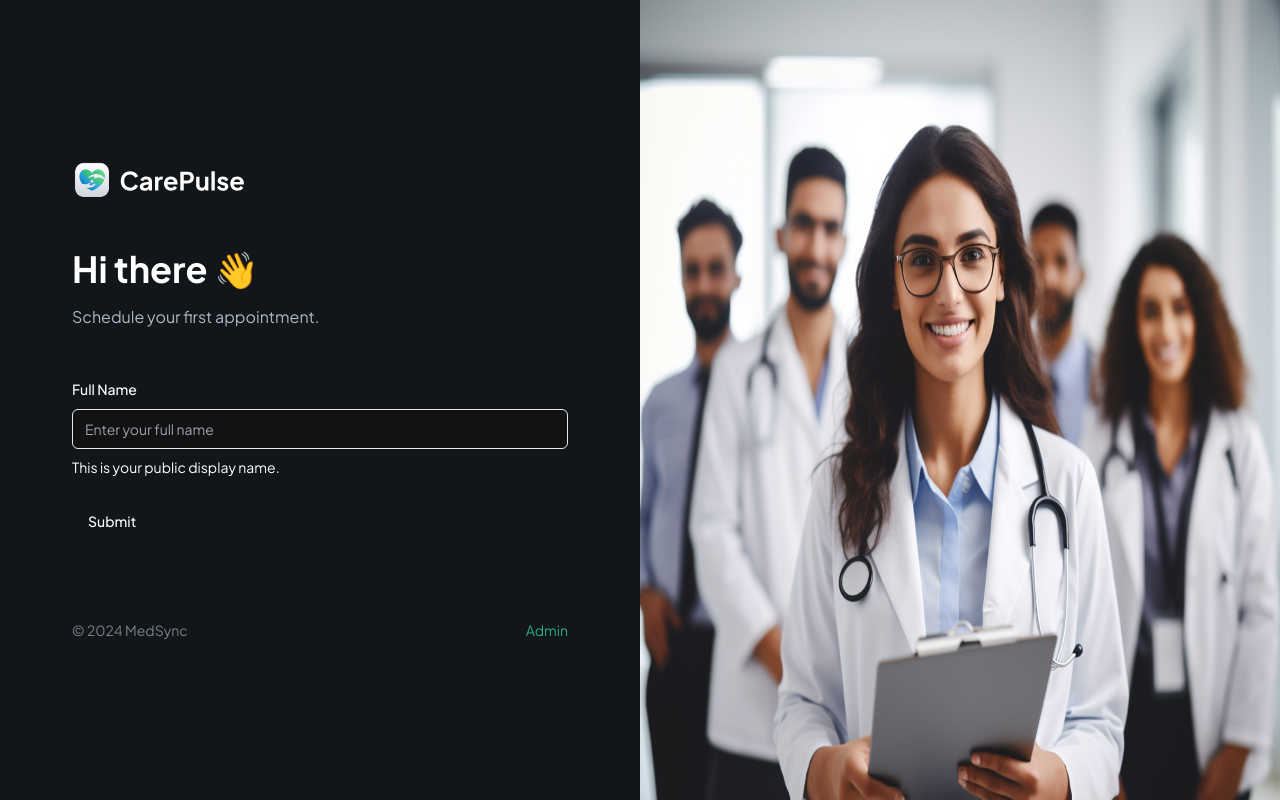
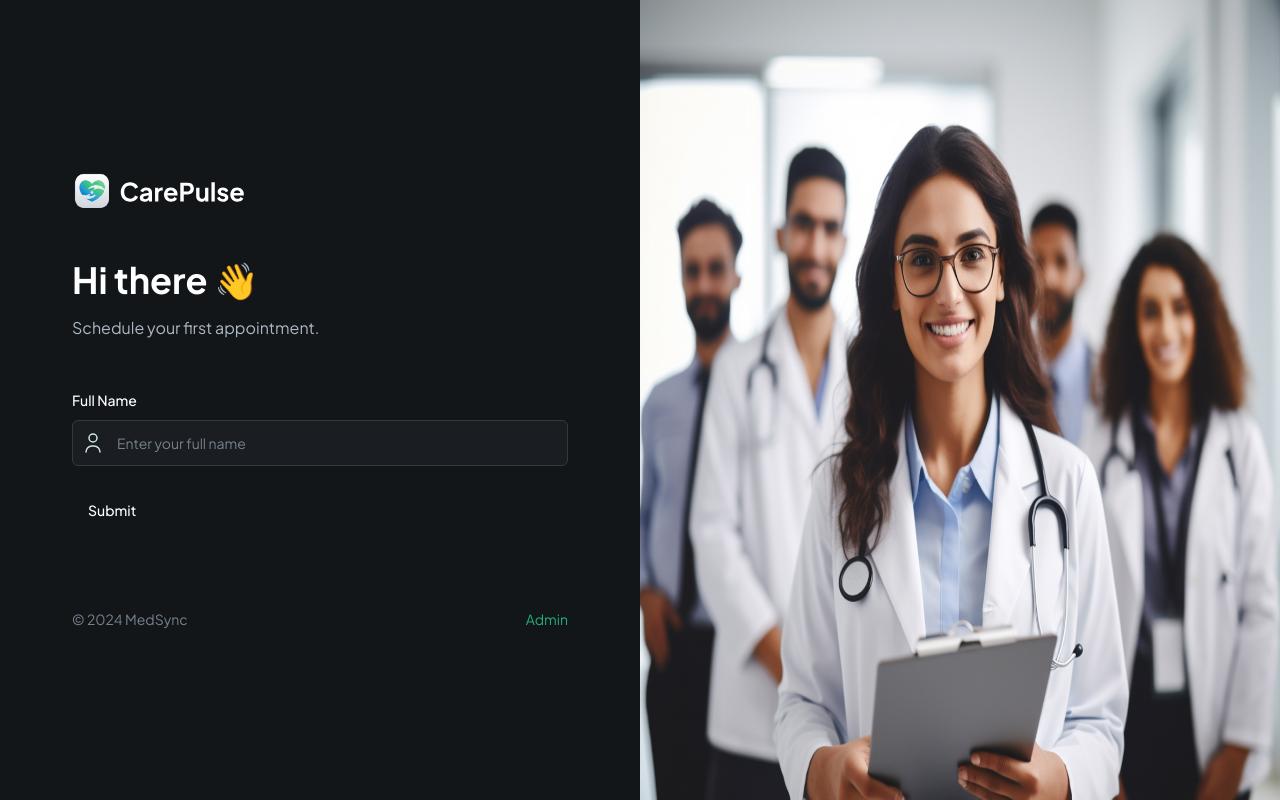
Before and after one commit to JubaStriker/medsync, a Next.js app: page / in a window 1280 px wide. Built offline with nearby package versions, Linux system fonts and the light colour scheme.

Commit message:
Resuable form building

```diff
--- a/components/forms/PatientForm.tsx
+++ b/components/forms/PatientForm.tsx
@@ -8,7 +8,7 @@ import { Form } from "@/components/ui/form"
 
 import CustomFormField from "../ui/CustomFormField"
 
-export enum FormFieldTypes {
+export enum FormFieldType {
     INPUT = "input",
     CHECKBOX = "checkbox",
     TEXT_AREA = "textarea",
@@ -44,7 +44,7 @@ const PatientForm = () => {
                 </section>
                 <CustomFormField
                     control={form.control}
-                    fieldType={FormFieldTypes.INPUT}
+                    fieldType={FormFieldType.INPUT}
                     name="name"
                     label="Full Name"
                     placeholder="Enter your full name"
--- a/components/ui/CustomFormField.tsx
+++ b/components/ui/CustomFormField.tsx
@@ -10,36 +10,68 @@ import {
 } from "@/components/ui/form"
 import { Input } from "@/components/ui/input"
 import { Control } from 'react-hook-form';
-import { FormFieldTypes } from '../forms/PatientForm';
+import { FormFieldType } from '../forms/PatientForm';
+import Image from 'next/image';
 
-interface CustomPros {
+interface CustomProps {
     control: Control<any>,
-    fieldType: FormFieldTypes,
+    fieldType: FormFieldType,
     name: string,
-    label: string,
-    placeholder: string,
-    iconSrc: string,
-    iconAlt: string,
+    label?: string,
+    placeholder?: string,
+    iconSrc?: string,
+    iconAlt?: string,
+    disabled?: boolean,
+    dateFormat?: string,
+    showTimeSelect?: boolean,
+    children?: React.ReactNode,
+    renderSkeleton?: (field: any) => React.ReactNode
 }
 
-const CustomFormField = ({ control, fieldType, name, label, placeholder, iconSrc, iconAlt }: CustomPros) => {
+const RenderField = ({ fields, props }: { fields: any; props: CustomProps }) => {
+    const { fieldType, iconSrc, iconAlt, placeholder, } = props;
+    switch (fieldType) {
+        case FormFieldType.INPUT:
+            return <div className='flex rounded-md border border-dark-500 bg-dark-400'>
+                {iconSrc && (
+                    <Image
+                        src={iconSrc}
+                        alt={iconAlt || 'icon'}
+                        height={24}
+                        width={24}
+                        className='ml-2'
+                    />
+                )}
+                <FormControl>
+                    <Input
+                        placeholder={placeholder}
+                        {...fields}
+                        className='shad-input border-0' />
+                </FormControl>
+
+            </div>
+            break;
+
+        default:
+            break;
+    }
+}
+
+const CustomFormField = (props: CustomProps) => {
+    const { control, fieldType, name, label, placeholder, iconSrc, iconAlt } = props || {};
     return (
         <FormField
             control={control}
             name={name}
             render={({ field }) => (
                 <FormItem className='flex-1'>
-                    {fieldType !== FormFieldTypes.CHECKBOX && label && (
+                    {fieldType !== FormFieldType.CHECKBOX && label && (
                         <FormLabel>{label}</FormLabel>
                     )}
 
-                    <FormControl>
-                        <Input placeholder={placeholder} {...field} />
-                    </FormControl>
-                    <FormDescription>
-                        This is your public display name.
-                    </FormDescription>
-                    <FormMessage />
+                    <RenderField fields={field} props={props} />
+
+                    <FormMessage className='shad-error' />
                 </FormItem>
             )}
         />
```
